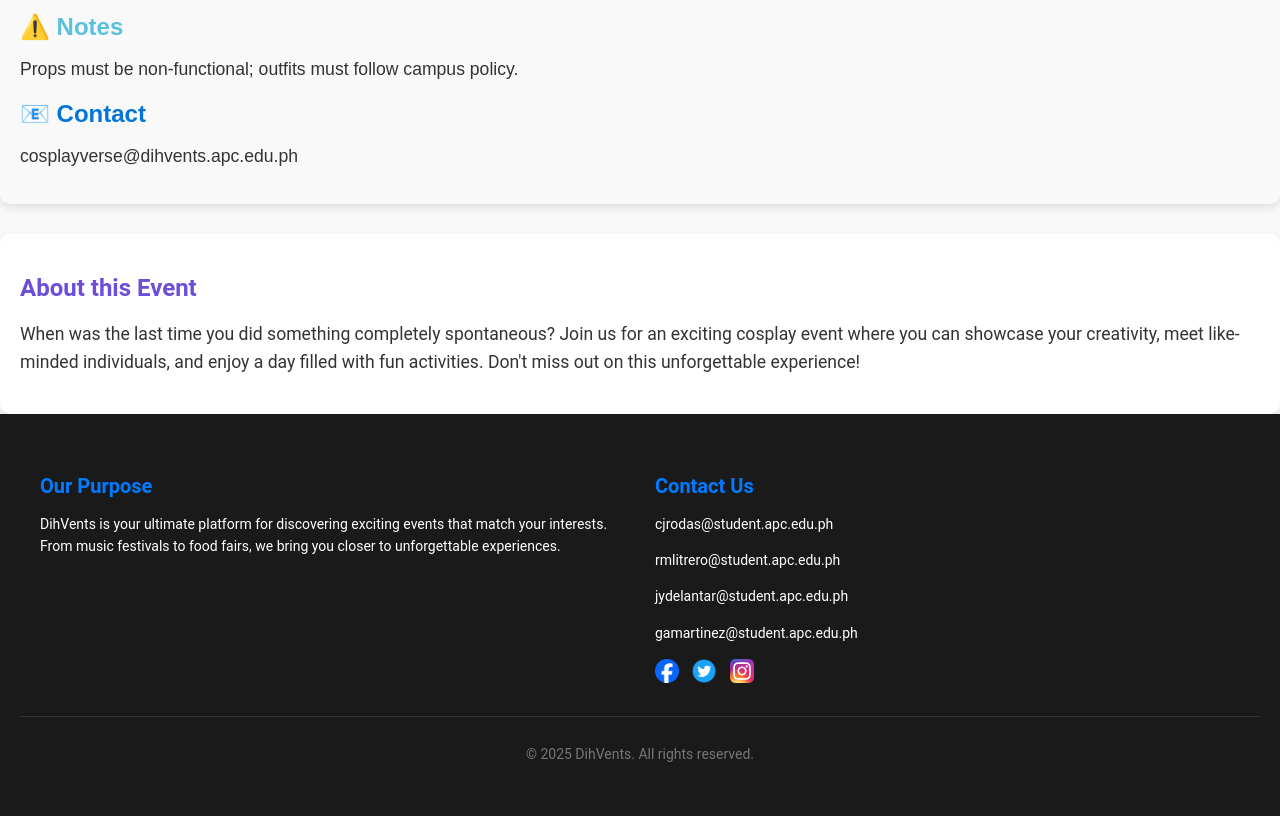
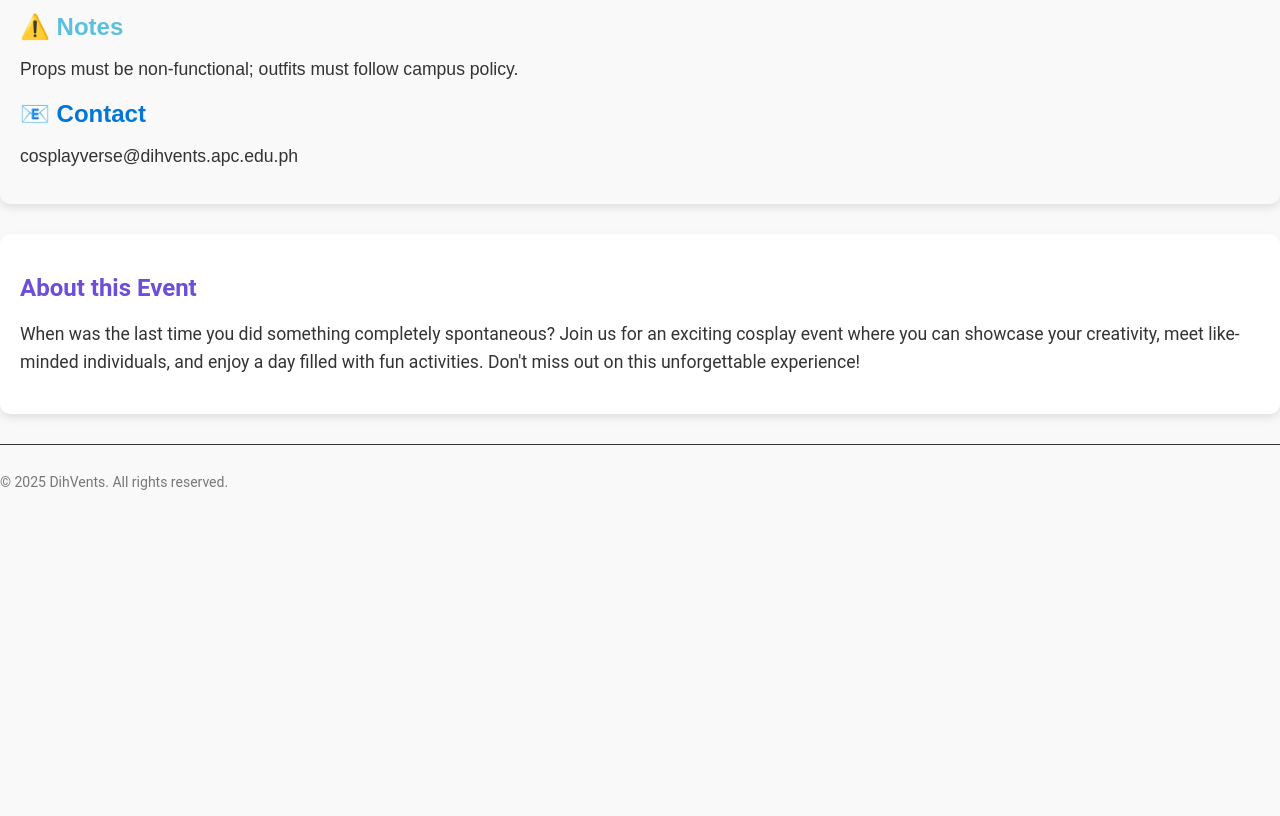
Before and after one commit to Riyu-r/Dih-Peak-Website-main, a plain HTML site: page Cosplay Event.html in a window 1280 px wide. Shown: the part 1264-2080 px from the top of the page. After the commit the page ends 1768 px from the top, so only its background shows below. Drawn offline with Linux system fonts and the light colour scheme.

Commit message:
Update Cosplay Event.html

```diff
--- a/Cosplay Event.html
+++ b/Cosplay Event.html
@@ -98,26 +98,6 @@
             When was the last time you did something completely spontaneous? Join us for an exciting cosplay event where you can showcase your creativity, meet like-minded individuals, and enjoy a day filled with fun activities. Don't miss out on this unforgettable experience!
         </p>
     </div>
-    <footer class="footer">
-        <div class="footer-container">
-            <div class="footer-about">
-                <h3>Our Purpose</h3>
-                <p>
-                    DihVents is your ultimate platform for discovering exciting events that match your interests.
-                    From music festivals to food fairs, we bring you closer to unforgettable experiences.
-                </p>
-            </div>
-            <div class="footer-contact">
-                <h3>Contact Us</h3>
-                <p>cjrodas@student.apc.edu.ph</p>
-                <p>rmlitrero@student.apc.edu.ph</p>
-                <p>jydelantar@student.apc.edu.ph</p>
-                <p>gamartinez@student.apc.edu.ph</p>
-                <div class="footer-socials">
-                    <a href="https://www.facebook.com/asiapacificcollege.edu/"><img src="facebook-icon.png" alt="Facebook"></a>
-                    <a href="https://x.com/apcrams?lang=en"><img src="twitter-icon.png" alt="Twitter"></a>
-                    <a href="https://www.instagram.com/apcrams/?hl=en"><img src="instagram-icon.png" alt="Instagram"></a>
-                </div>
             </div>
         </div>
         <div class="footer-bottom">
```
